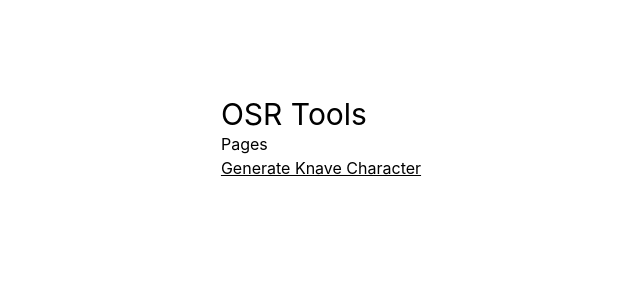
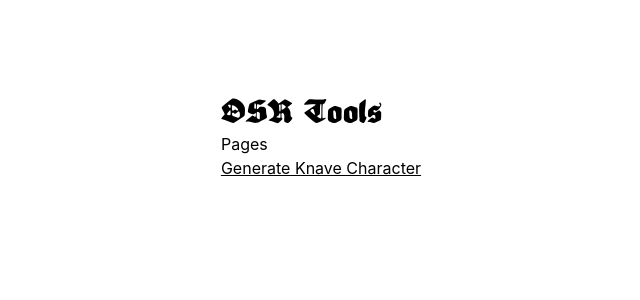
Before and after one commit to riccjohn/osr-tools, a Next.js app: page / in a window 1280 px wide. Shown: the top 300 px of the page, without its empty margins (319-959 px from the left). Built offline with nearby package versions, Linux system fonts and the light colour scheme.

Commit message:
11 Install custom font & set up

```diff
--- a/package.json
+++ b/package.json
@@ -3,7 +3,7 @@
   "version": "0.1.0",
   "private": true,
   "scripts": {
-    "dev": "NODE_OPTIONS='--inspect' next dev --turbo",
+    "dev": "NODE_OPTIONS='--inspect' next dev",
     "build": "next build",
     "start": "next start",
     "lint": "next lint",
--- a/src/app/layout.tsx
+++ b/src/app/layout.tsx
@@ -1,4 +1,12 @@
+import localFont from '@next/font/local';
 import './globals.css'
+
+const sebaldusGotisch = localFont({
+  src: './fonts/Sebaldus-Gotisch.woff2',
+  display: 'swap',
+  variable: '--font-sebaldusGotisch',
+})
+
 
 export default function RootLayout({
   children,
@@ -6,7 +14,7 @@ export default function RootLayout({
   children: React.ReactNode
 }) {
   return (
-    <html lang='en'>
+    <html lang='en' className={sebaldusGotisch.variable}>
       {/*
         <head /> will contain the components returned by the nearest parent
         head.tsx. Find out more at https://beta.nextjs.org/docs/api-reference/file-conventions/head
--- a/src/app/page.tsx
+++ b/src/app/page.tsx
@@ -5,7 +5,7 @@ export default function Home() {
   return (
     <main className={styles.main}>
       <div>
-        <h1 className='text-3xl'>OSR Tools</h1>
+        <h1 className='text-3xl font-sebaldusGotisch'>OSR Tools</h1>
         <p>Pages</p>
         <ul>
           <li>
--- a/tailwind.config.js
+++ b/tailwind.config.js
@@ -1,3 +1,5 @@
+const { fontFamiliy } = require('tailwindcss/defaultTheme')
+
 /** @type {import('tailwindcss').Config} */
 module.exports = {
   content: [
@@ -8,7 +10,11 @@ module.exports = {
   ],
   darkMode: ['class', '[data-mode="dark"]'],
   theme: {
-    extend: {},
+    extend: {
+      fontFamily: {
+        sebaldusGotisch: ['var(--font-sebaldusGotisch)'],
+      },
+    },
   },
   plugins: [],
 }
```
Also changed, not shown: src/app/fonts/Sebaldus-Gotisch.woff2 (added).
